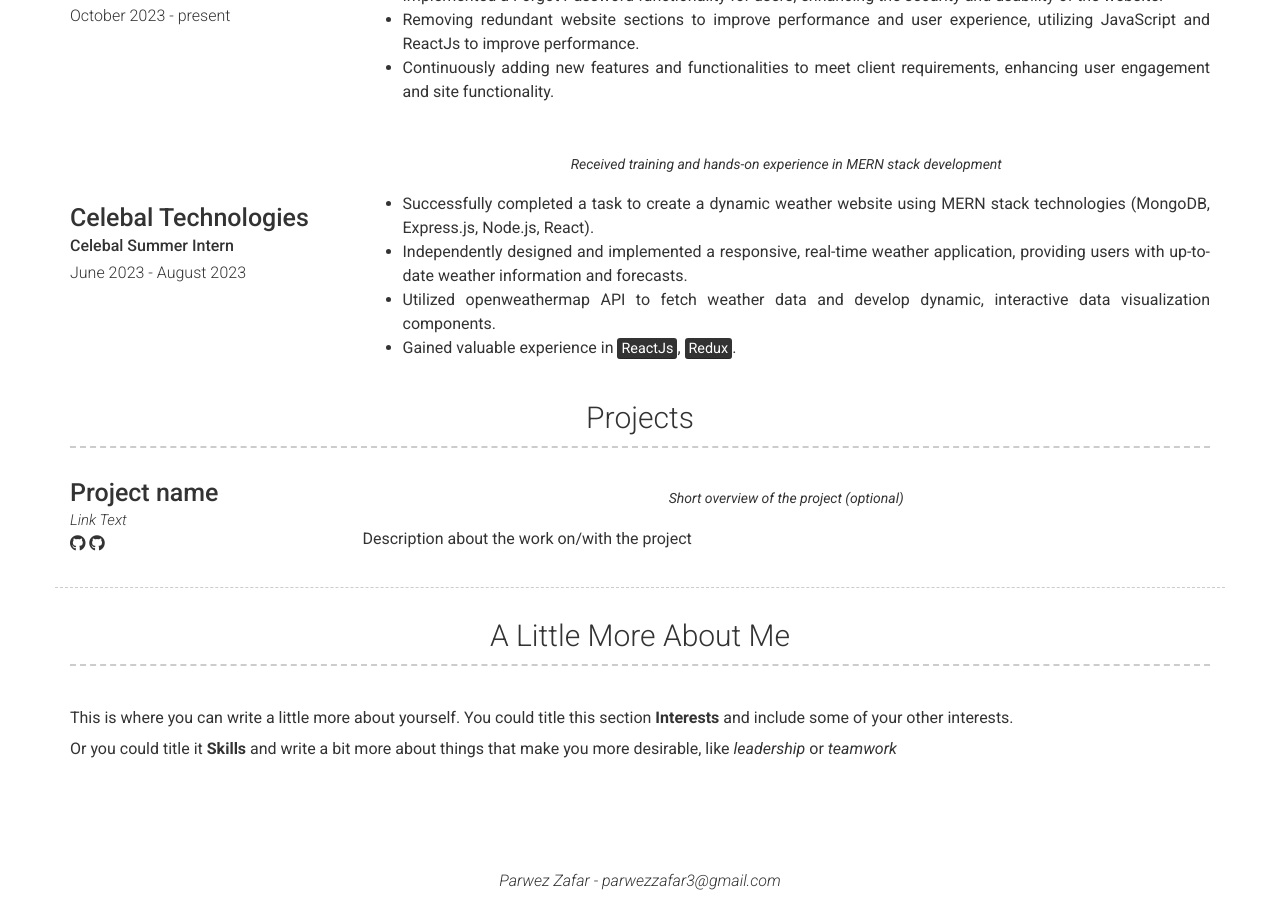
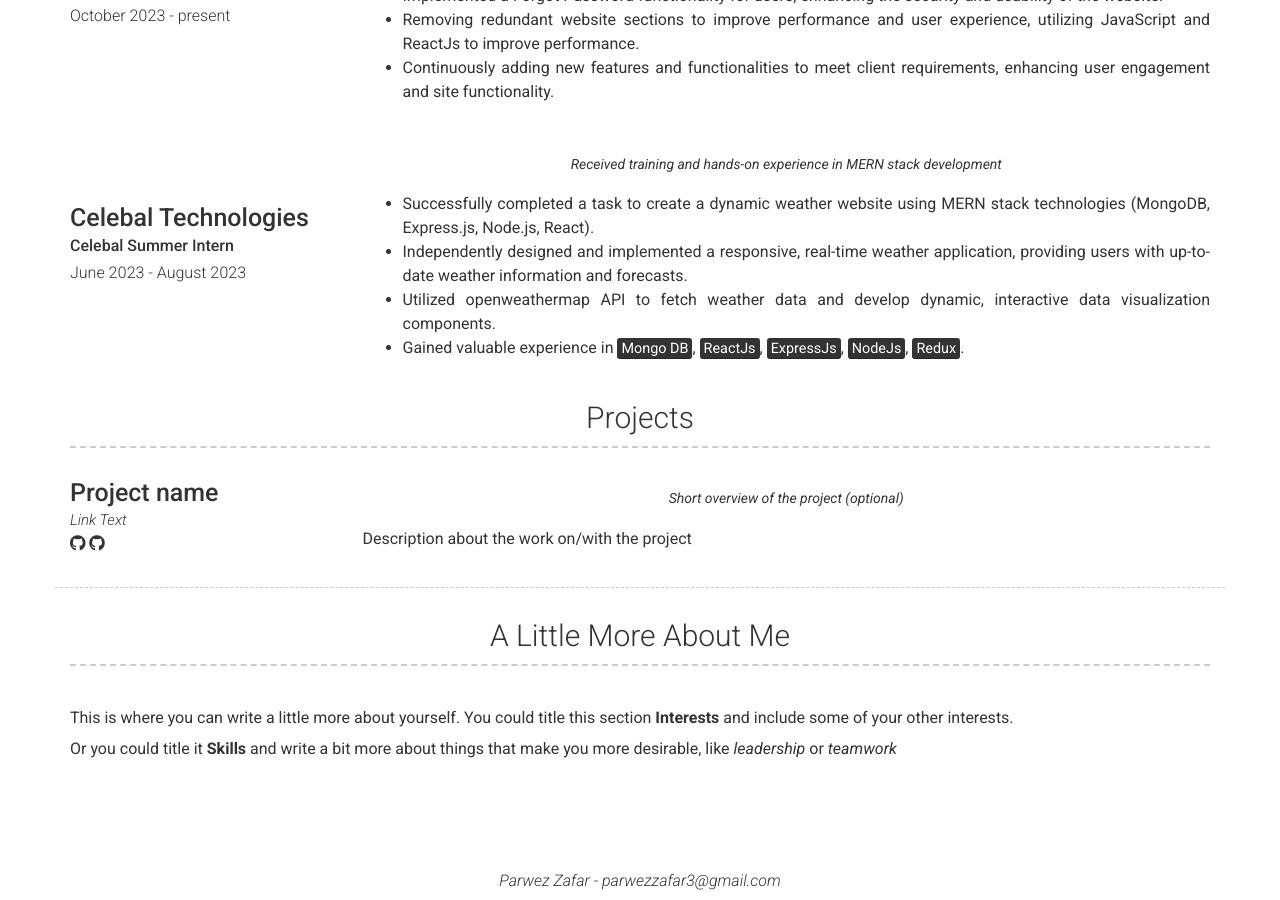
Before and after one commit to parwez-zafar/my-portfolio, a Jekyll site: the page built from index.md, in a window 1280 px wide and 900 px high, scrolled down 1238 px. Built offline with Jekyll 4.4.1, drawn with Linux system fonts in a browser that asks for light colours; nearby versions of some CDN libraries.

Commit message:
experience

```diff
--- a/_config.yml
+++ b/_config.yml
@@ -99,6 +99,7 @@ content:
         title: Celebal Technologies
         sub_title: Celebal Summer Intern
         caption: June 2023 - August 2023
+        # link: https://github.com/parwez-zafar/weather-app
         # link: Link to company (optional)
         quote: >
           Received training and hands-on experience in MERN stack development
@@ -106,7 +107,7 @@ content:
           - Successfully completed a task to create a dynamic weather website using MERN stack technologies (MongoDB, Express.js, Node.js, React).
           - Independently designed and implemented a responsive, real-time weather application, providing users with up-to-date weather information and forecasts.
           - Utilized openweathermap API to fetch weather data and develop dynamic, interactive data visualization components.
-          - Gained valuable experience in <mark>ReactJs</mark>, <mark>Redux</mark>.
+          - Gained valuable experience in <mark>Mongo DB</mark>, <mark>ReactJs</mark>, <mark>ExpressJs</mark>, <mark>NodeJs</mark>, <mark>Redux</mark>.
   - title: Projects # Title for the section
     layout: list # Type of content section (list/text)
     content:
```
